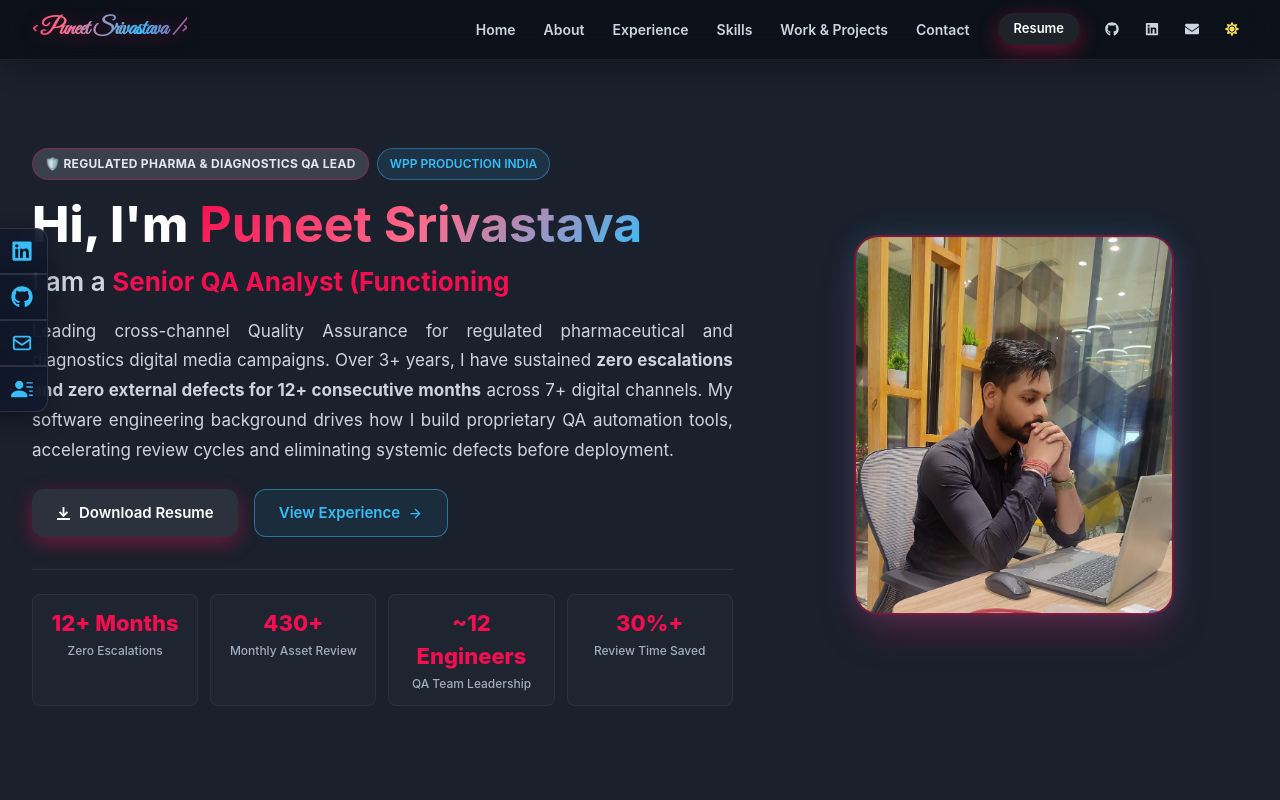
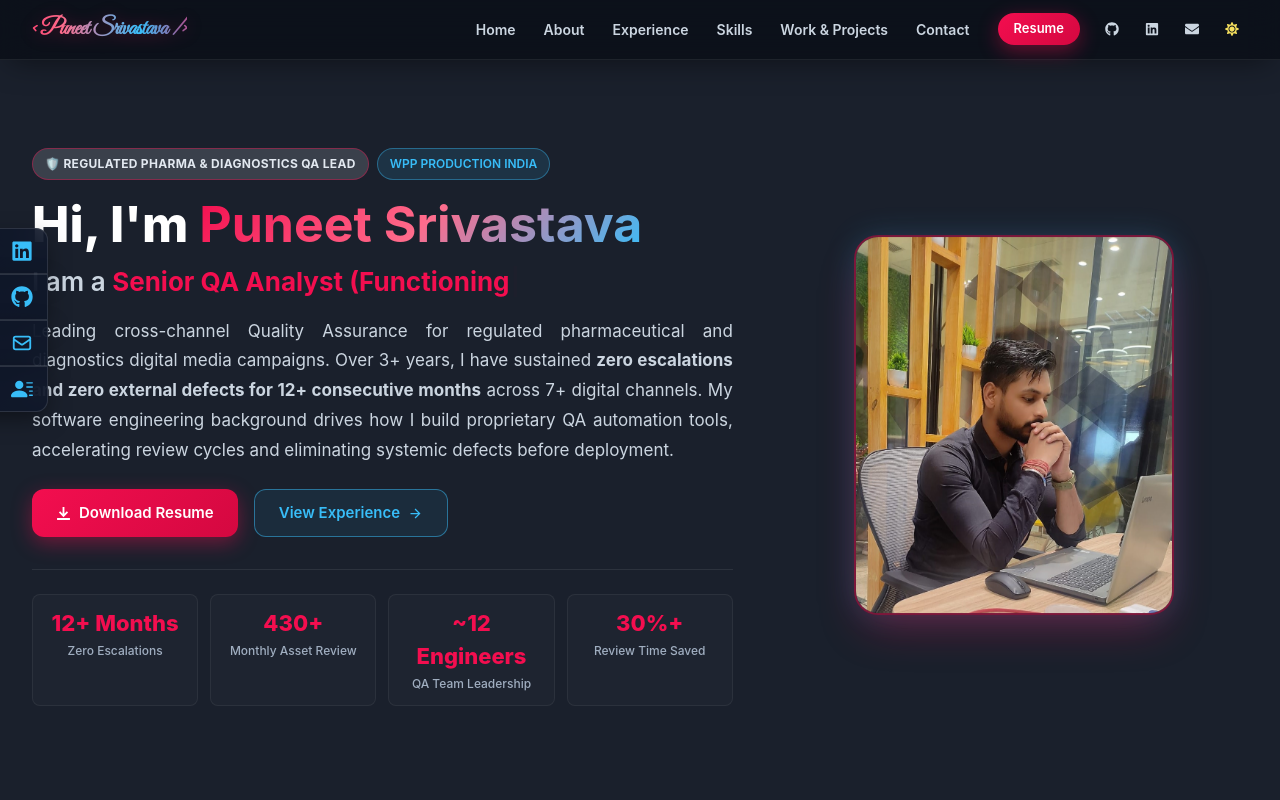
Before and after one commit to CodexPuneet/CodexPuneet.github.io, a React (Create React App) app: page / in a window 1280 px wide. Shown: the top 800 px of the page. Built offline with nearby package versions, Linux system fonts and the light colour scheme.

Commit message:
Fix day mode button text contrast and add dual-action resume download + open in new tab

```diff
--- a/src/Components/Menu.jsx
+++ b/src/Components/Menu.jsx
@@ -2,6 +2,7 @@ import { Menu, MenuButton, MenuList, MenuItem, IconButton, useColorMode } from '
 import React from 'react'
 import { FaBars } from 'react-icons/fa';
 import { Link } from 'react-scroll'
+import { handleResumeClick } from '../utils/resume'
 
 function Menus() {
   const { colorMode } = useColorMode();
@@ -69,9 +70,7 @@ function Menus() {
         ))}
 
         <MenuItem
-          as="a"
-          href="./Puneet_Srivastava_Resume.docx"
-          download="Puneet_Srivastava_Resume.docx"
+          onClick={handleResumeClick}
           borderRadius="md"
           px={4}
           py={2.5}
--- a/src/Components/Navbar.jsx
+++ b/src/Components/Navbar.jsx
@@ -8,6 +8,7 @@ import Project from '../Pages/Project';
 import Skills from '../Pages/Skills';
 import Experience from '../Pages/Experience'
 import Menu from './Menu';
+import { handleResumeClick } from '../utils/resume';
 
 const NavBar = () => {
   const { colorMode, toggleColorMode } = useColorMode();
@@ -97,9 +98,7 @@ const NavBar = () => {
 
             {/* Resume Button */}
             <Button
-              as="a"
-              href="./Puneet_Srivastava_Resume.docx"
-              download="Puneet_Srivastava_Resume.docx"
+              onClick={handleResumeClick}
               size="sm"
               ml={3}
               borderRadius="full"
@@ -107,6 +106,15 @@ const NavBar = () => {
               fontWeight={600}
               className="downloadbtn"
               px={4}
+              bg="linear-gradient(135deg, #f30e4f 0%, #d40840 100%)"
+              color="white !important"
+              _hover={{
+                bg: "linear-gradient(135deg, #ff1a5d 0%, #e00946 100%)",
+                color: "white !important",
+                transform: "translateY(-2px)",
+                boxShadow: "0 10px 28px rgba(243, 14, 79, 0.6)",
+              }}
+              boxShadow="0 6px 20px rgba(243, 14, 79, 0.4)"
             >
               Resume
             </Button>
--- a/src/Components/Social.jsx
+++ b/src/Components/Social.jsx
@@ -3,6 +3,7 @@ import { FaGithub, FaLinkedin, FaChevronRight, FaChevronLeft } from "react-icons
 import { HiOutlineMail } from "react-icons/hi";
 import { BsFillPersonLinesFill } from "react-icons/bs";
 import { useColorMode, Box, IconButton } from "@chakra-ui/react";
+import { handleResumeClick } from "../utils/resume";
 
 const Social = () => {
   const { colorMode } = useColorMode();
@@ -116,6 +117,7 @@ const Social = () => {
                 download={download}
                 target={download ? undefined : "_blank"}
                 rel="noreferrer"
+                onClick={id === 4 ? handleResumeClick : undefined}
                 style={{
                   display: "flex",
                   justifyContent: "space-between",
--- a/src/Pages/Contact.jsx
+++ b/src/Pages/Contact.jsx
@@ -200,6 +200,15 @@ const Contact = () => {
                 size="lg"
                 borderRadius="xl"
                 className="downloadbtn"
+                bg="linear-gradient(135deg, #f30e4f 0%, #d40840 100%)"
+                color="white !important"
+                _hover={{
+                  bg: "linear-gradient(135deg, #ff1a5d 0%, #e00946 100%)",
+                  color: "white !important",
+                  transform: "translateY(-2px)",
+                  boxShadow: "0 10px 28px rgba(243, 14, 79, 0.6)",
+                }}
+                boxShadow="0 6px 20px rgba(243, 14, 79, 0.4)"
                 fontSize="15px"
                 mt={2}
               >
--- a/src/Pages/Home.css
+++ b/src/Pages/Home.css
@@ -125,52 +125,72 @@
   transform: translateY(-3px);
 }
 
-/* Primary Resume Button */
+/* Primary Resume & Action Button */
+.chakra-button.downloadbtn,
+a.chakra-button.downloadbtn,
 .downloadbtn {
-  background: linear-gradient(135deg, #f30e4f 0%, #d40840 100%);
+  background: linear-gradient(135deg, #f30e4f 0%, #d40840 100%) !important;
   color: #ffffff !important;
-  font-weight: 600;
-  box-shadow: 0 6px 20px rgba(243, 14, 79, 0.4);
-  transition: all 0.3s ease;
-  cursor: pointer;
-  border: none;
+  font-weight: 600 !important;
+  box-shadow: 0 6px 20px rgba(243, 14, 79, 0.4) !important;
+  transition: all 0.3s ease !important;
+  cursor: pointer !important;
+  border: none !important;
+  opacity: 1 !important;
 }
 
+.chakra-button.downloadbtn:hover,
+a.chakra-button.downloadbtn:hover,
 .downloadbtn:hover {
-  transform: translateY(-2px);
-  box-shadow: 0 10px 28px rgba(243, 14, 79, 0.6);
-  background: linear-gradient(135deg, #ff1a5d 0%, #e00946 100%);
+  transform: translateY(-2px) !important;
+  box-shadow: 0 10px 28px rgba(243, 14, 79, 0.6) !important;
+  background: linear-gradient(135deg, #ff1a5d 0%, #e00946 100%) !important;
+  color: #ffffff !important;
 }
 
 /* Secondary CTA Button (High contrast in daylight & night mode) */
+.chakra-button.secondary-btn,
+a.chakra-button.secondary-btn,
 .secondary-btn {
-  border: 1px solid rgba(2, 132, 199, 0.6);
-  color: #0284c7;
-  background: rgba(2, 132, 199, 0.08);
-  font-weight: 600;
-  transition: all 0.3s ease;
-  cursor: pointer;
+  border: 1px solid rgba(2, 132, 199, 0.6) !important;
+  color: #0284c7 !important;
+  background: rgba(2, 132, 199, 0.08) !important;
+  font-weight: 600 !important;
+  transition: all 0.3s ease !important;
+  cursor: pointer !important;
 }
 
+.chakra-button.secondary-btn:hover,
+a.chakra-button.secondary-btn:hover,
 .secondary-btn:hover {
-  background: rgba(2, 132, 199, 0.16);
-  border-color: #0284c7;
-  transform: translateY(-2px);
-  box-shadow: 0 8px 24px rgba(2, 132, 199, 0.25);
+  background: rgba(2, 132, 199, 0.16) !important;
+  border-color: #0284c7 !important;
+  transform: translateY(-2px) !important;
+  box-shadow: 0 8px 24px rgba(2, 132, 199, 0.25) !important;
+  color: #0284c7 !important;
 }
 
+[data-theme="dark"] .chakra-button.secondary-btn,
+[data-theme="dark"] a.chakra-button.secondary-btn,
 [data-theme="dark"] .secondary-btn,
+.chakra-ui-dark .chakra-button.secondary-btn,
+.chakra-ui-dark a.chakra-button.secondary-btn,
 .chakra-ui-dark .secondary-btn {
-  border: 1px solid rgba(56, 189, 248, 0.5);
-  color: #38bdf8;
-  background: rgba(56, 189, 248, 0.08);
+  border: 1px solid rgba(56, 189, 248, 0.5) !important;
+  color: #38bdf8 !important;
+  background: rgba(56, 189, 248, 0.08) !important;
 }
 
+[data-theme="dark"] .chakra-button.secondary-btn:hover,
+[data-theme="dark"] a.chakra-button.secondary-btn:hover,
 [data-theme="dark"] .secondary-btn:hover,
+.chakra-ui-dark .chakra-button.secondary-btn:hover,
+.chakra-ui-dark a.chakra-button.secondary-btn:hover,
 .chakra-ui-dark .secondary-btn:hover {
-  background: rgba(56, 189, 248, 0.16);
-  border-color: #38bdf8;
-  box-shadow: 0 8px 24px rgba(56, 189, 248, 0.3);
+  background: rgba(56, 189, 248, 0.16) !important;
+  border-color: #38bdf8 !important;
+  box-shadow: 0 8px 24px rgba(56, 189, 248, 0.3) !important;
+  color: #38bdf8 !important;
 }
 
 /* Executive Accent Badges */
--- a/src/Pages/Home.jsx
+++ b/src/Pages/Home.jsx
@@ -5,7 +5,8 @@ import { DownloadIcon, ArrowForwardIcon } from '@chakra-ui/icons';
 import { Link } from 'react-scroll';
 import { motion } from 'framer-motion';
 import Pic from '../Images/image.jpg';
-import './Home.css'
+import './Home.css';
+import { handleResumeClick } from '../utils/resume';
 
 const MotionBox = motion(Box);
 const MotionFlex = motion(Flex);
@@ -121,15 +122,22 @@ const Home = () => {
           {/* Action CTAs */}
           <Flex wrap="wrap" gap={4} mt={6} alignItems="center">
             <Button
-              as="a"
-              href="./Puneet_Srivastava_Resume.docx"
-              download="Puneet_Srivastava_Resume.docx"
+              onClick={handleResumeClick}
               leftIcon={<DownloadIcon />}
               className="downloadbtn"
               size="lg"
               borderRadius="xl"
               px={6}
               fontSize="15px"
+              bg="linear-gradient(135deg, #f30e4f 0%, #d40840 100%)"
+              color="white !important"
+              _hover={{
+                bg: "linear-gradient(135deg, #ff1a5d 0%, #e00946 100%)",
+                color: "white !important",
+                transform: "translateY(-2px)",
+                boxShadow: "0 10px 28px rgba(243, 14, 79, 0.6)",
+              }}
+              boxShadow="0 6px 20px rgba(243, 14, 79, 0.4)"
             >
               Download Resume
             </Button>
@@ -142,6 +150,16 @@ const Home = () => {
                 borderRadius="xl"
                 px={6}
                 fontSize="15px"
+                color={isDark ? "#38bdf8 !important" : "#0284c7 !important"}
+                bg={isDark ? "rgba(56, 189, 248, 0.08)" : "rgba(2, 132, 199, 0.08)"}
+                border="1px solid"
+                borderColor={isDark ? "rgba(56, 189, 248, 0.5)" : "rgba(2, 132, 199, 0.6)"}
+                _hover={{
+                  bg: isDark ? "rgba(56, 189, 248, 0.16)" : "rgba(2, 132, 199, 0.16)",
+                  borderColor: isDark ? "#38bdf8" : "#0284c7",
+                  transform: "translateY(-2px)",
+                  boxShadow: isDark ? "0 8px 24px rgba(56, 189, 248, 0.3)" : "0 8px 24px rgba(2, 132, 199, 0.25)",
+                }}
               >
                 View Experience
               </Button>
--- a/src/Pages/Project.jsx
+++ b/src/Pages/Project.jsx
@@ -367,6 +367,15 @@ const Project = () => {
                     size="sm"
                     borderRadius="lg"
                     className="downloadbtn"
+                    bg="linear-gradient(135deg, #f30e4f 0%, #d40840 100%)"
+                    color="white !important"
+                    _hover={{
+                      bg: "linear-gradient(135deg, #ff1a5d 0%, #e00946 100%)",
+                      color: "white !important",
+                      transform: "translateY(-2px)",
+                      boxShadow: "0 10px 28px rgba(243, 14, 79, 0.6)",
+                    }}
+                    boxShadow="0 6px 20px rgba(243, 14, 79, 0.4)"
                     leftIcon={<LinkIcon />}
                   >
                     Live Demo
--- a/src/index.js
+++ b/src/index.js
@@ -12,10 +12,10 @@ const config = {
 
 const theme = extendTheme({ config });
 
-// Reset previous session's light mode cache so night mode is the default
-if (!localStorage.getItem('app-night-mode-v1')) {
+// Default to night mode (dark) on initial load
+if (!localStorage.getItem('app-night-mode-v2')) {
   localStorage.setItem('chakra-ui-color-mode', 'dark');
-  localStorage.setItem('app-night-mode-v1', 'true');
+  localStorage.setItem('app-night-mode-v2', 'true');
 }
 
 const root = ReactDOM.createRoot(document.getElementById('root'));
--- /dev/null
+++ b/src/utils/resume.js
@@ -0,0 +1,19 @@
+/**
+ * Triggers simultaneous DOCX download and opens PDF resume in a new tab for viewing.
+ */
+export const handleResumeClick = (e) => {
+  if (e && e.preventDefault) {
+    e.preventDefault();
+  }
+
+  // 1. Trigger DOCX file download
+  const downloadLink = document.createElement('a');
+  downloadLink.href = './Puneet_Srivastava_Resume.docx';
+  downloadLink.setAttribute('download', 'Puneet_Srivastava_Resume.docx');
+  document.body.appendChild(downloadLink);
+  downloadLink.click();
+  document.body.removeChild(downloadLink);
+
+  // 2. Open PDF in a new browser tab for immediate visual inspection
+  window.open('./Puneet_Srivastava_Resume.pdf', '_blank', 'noopener,noreferrer');
+};
```
